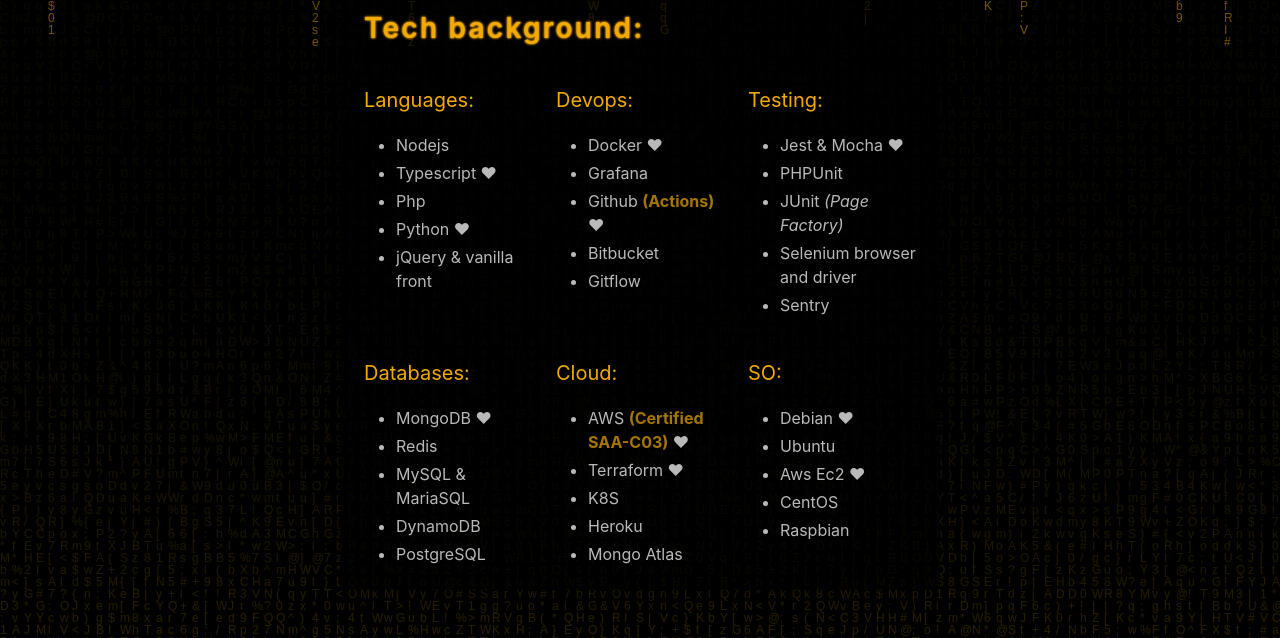
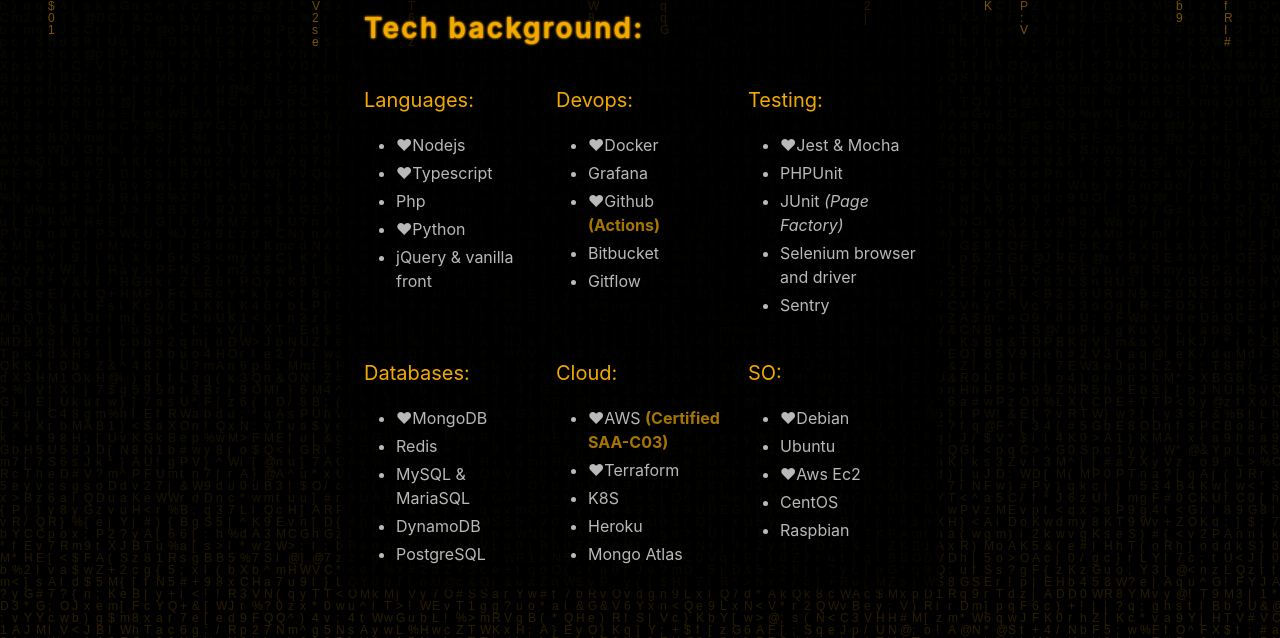
Before and after one commit to diekmrcoin/main, a website: page docs/index.html in a window 1280 px wide. Shown: the part 254-892 px from the top of the page. Drawn offline with Linux system fonts and the light colour scheme.

Commit message:
Changed corasones

```diff
--- a/docs/index.html
+++ b/docs/index.html
@@ -36,19 +36,19 @@
               <div class="column is-one-third">
                 <p class="subtitle">Languages:</p>
                 <ul>
-                  <li>Nodejs</li>
-                  <li>Typescript ❤</li>
+                  <li>❤Nodejs</li>
+                  <li>❤Typescript</li>
                   <li>Php</li>
-                  <li>Python ❤</li>
+                  <li>❤Python</li>
                   <li>jQuery & vanilla front</li>
                 </ul>
               </div>
               <div class="column is-one-third">
                 <p class="subtitle">Devops:</p>
                 <ul>
-                  <li>Docker ❤</li>
+                  <li>❤Docker</li>
                   <li>Grafana</li>
-                  <li>Github <strong>(Actions)</strong> ❤</li>
+                  <li>❤Github <strong>(Actions)</strong></li>
                   <li>Bitbucket</li>
                   <li>Gitflow</li>
                 </ul>
@@ -56,7 +56,7 @@
               <div class="column is-one-third">
                 <p class="subtitle">Testing:</p>
                 <ul>
-                  <li>Jest & Mocha ❤</li>
+                  <li>❤Jest & Mocha</li>
                   <li>PHPUnit</li>
                   <li>JUnit <i>(Page Factory)</i></li>
                   <li>Selenium browser and driver</li>
@@ -66,7 +66,7 @@
               <div class="column is-one-third">
                 <p class="subtitle">Databases:</p>
                 <ul>
-                  <li>MongoDB ❤</li>
+                  <li>❤MongoDB</li>
                   <li>Redis</li>
                   <li>MySQL & MariaSQL</li>
                   <li>DynamoDB</li>
@@ -76,8 +76,8 @@
               <div class="column is-one-third">
                 <p class="subtitle">Cloud:</p>
                 <ul>
-                  <li>AWS <strong>(Certified SAA-C03)</strong> ❤</li>
-                  <li>Terraform ❤</li>
+                  <li>❤AWS <strong>(Certified SAA-C03)</strong></li>
+                  <li>❤Terraform</li>
                   <li>K8S</li>
                   <li>Heroku</li>
                   <li>Mongo Atlas</li>
@@ -86,9 +86,9 @@
               <div class="column is-one-third">
                 <p class="subtitle">SO:</p>
                 <ul>
-                  <li>Debian ❤</li>
+                  <li>❤Debian</li>
                   <li>Ubuntu</li>
-                  <li>Aws Ec2 ❤</li>
+                  <li>❤Aws Ec2</li>
                   <li>CentOS</li>
                   <li>Raspbian</li>
                 </ul>
```
